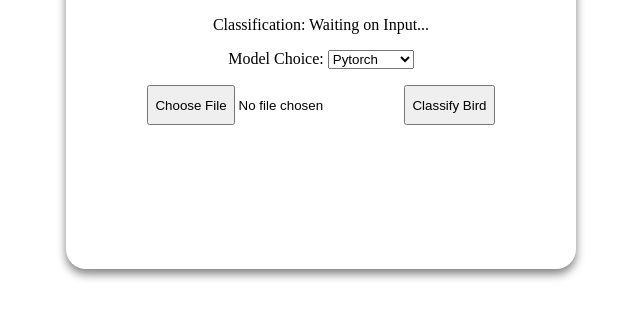
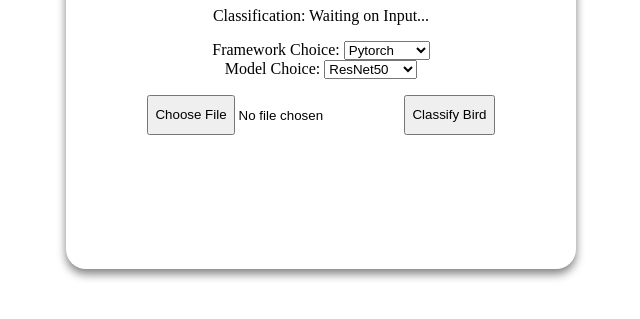
Before and after one commit to josephWaldron/AI-ML-Project, a Flask app: page / in a window 1280 px wide. Shown: the part 349-668 px from the top of the page, without its empty margins (319-959 px from the left). Run offline with Flask 3, Linux system fonts and the light colour scheme.

Commit message:
Prepared Pytorch CNN notebook, and added model choice to frontend

```diff
--- a/app.py
+++ b/app.py
@@ -24,12 +24,13 @@ def view_home():
 @app.route('/predict', methods=["POST"])
 def predict():
     image_file = request.form["imageFile"]
+    framework_choice = request.form["frameworkChoice"]
     model_choice = request.form["modelChoice"]
 
     # Get result based on model choice
-    if model_choice == "pytorch":
+    if framework_choice == "pytorch":
         classification = get_pytorch_prediction(image_file)
-    elif model_choice == "tensorflow":
+    elif framework_choice == "tensorflow":
         classification = get_tf_prediction(image_file)
     else:
         classification = get_yolo_prediction(image_file)
--- a/website/templates/index.html
+++ b/website/templates/index.html
@@ -14,11 +14,19 @@
         <img id="inputImage" width="300" alt="inputImage"/>
         <p>Classification: {{ classification }}</p>
         <form action="{{ url_for('predict') }}" method="POST">
+            <label>Framework Choice:
+                <select name="frameworkChoice">
+                    <option value="pytorch">Pytorch</option>
+                    <option value="tensorflow">Tensorflow</option>
+                    <option value="MxNet">MxNet</option>
+                </select>
+            </label>
+            <br>
             <label>Model Choice:
                 <select name="modelChoice">
-                    <option value="pytorch">Pytorch</option>
-                    <option value="tensorflow">Tensorflow</option>
-                    <option value="YOLO">YOLO</option>
+                    <option value="ResNet50">ResNet50</option>
+                    <option value="VGG16">VGG16</option>
+                    <option value="InceptionV3">InceptionV3</option>
                 </select>
             </label>
                 <p id="classification"></p>
```
Also changed, not shown: 2 other files.
